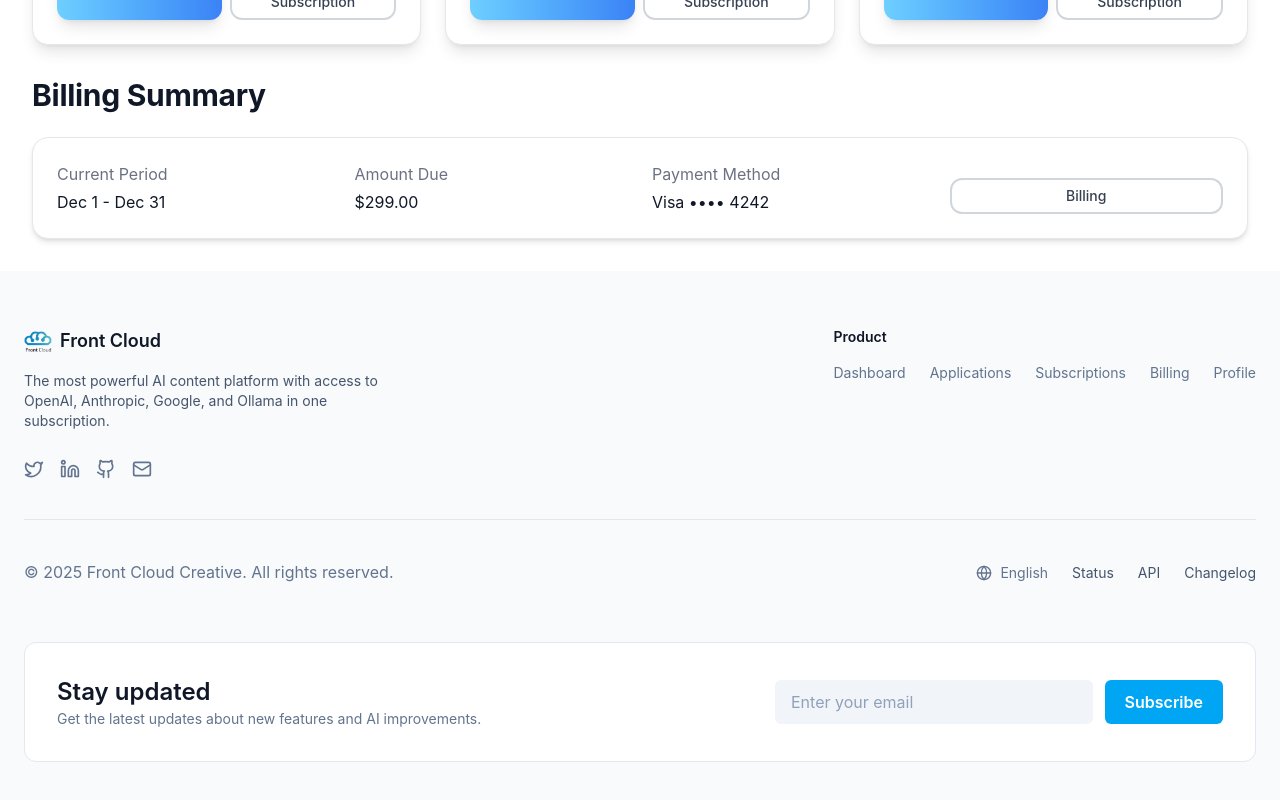
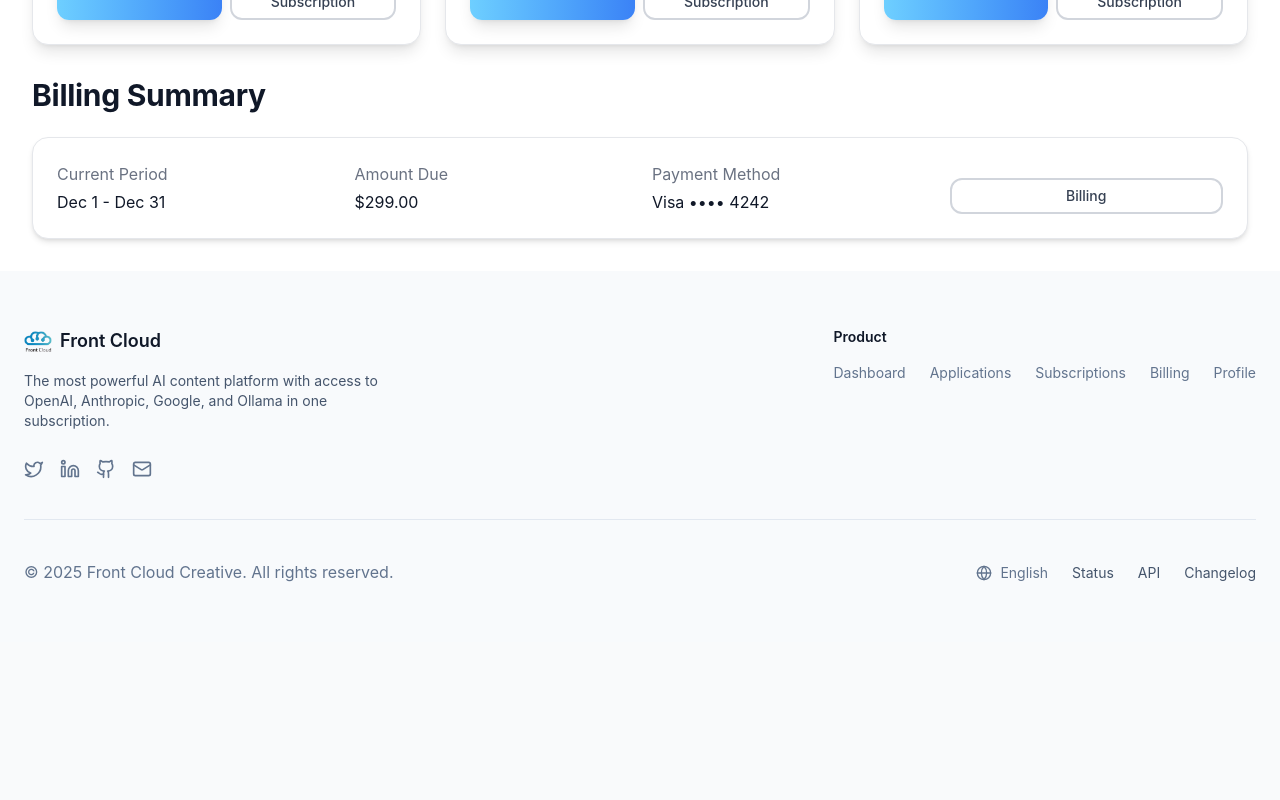
Before and after one commit to creator-cell/front-cloud-home-page, a Next.js app: page /landingpage in a window 1280 px wide. Shown: the part 750-1550 px from the top of the page. After the commit the page ends 1392 px from the top, so only its background shows below. Built offline with nearby package versions, Linux system fonts and the light colour scheme.

Commit message:
remove Input in footer

```diff
--- a/src/components/Home/Footer.jsx
+++ b/src/components/Home/Footer.jsx
@@ -94,29 +94,7 @@ export const Footer = ({ onNavigate }) => {
         </div>
       </div>
 
-      <div className="mx-auto max-w-7xl px-6 pb-16">
-        <div className="flex flex-col gap-6 rounded-xl bg-white border border-slate-200 p-8 sm:flex-row sm:items-center sm:justify-between dark:bg-[#1c2f48] dark:border-white/10">
-          <div>
-            <h3 className="font-semibold text-gray-900 dark:text-white">
-              {t("footer.newsletter.title")}
-            </h3>
-            <p className="text-sm text-slate-500 dark:text-[#9fb1c9]">
-              {t("footer.newsletter.desc")}
-            </p>
-          </div>
 
-          <div className="flex w-full max-w-md gap-3">
-            <input
-              type="email"
-              placeholder={t("footer.newsletter.placeholder")}
-              className="h-11 flex-1 rounded-md bg-slate-100 px-4 text-gray-900 placeholder-slate-400 outline-none dark:bg-[#0f1b2d] dark:text-white dark:placeholder-[#9fb1c9]"
-            />
-            <button className="h-11 rounded-md bg-sky-500 px-5 font-semibold text-white hover:bg-sky-400">
-              {t("footer.newsletter.cta")}
-            </button>
-          </div>
-        </div>
-      </div>
     </footer>
   );
 };
```
